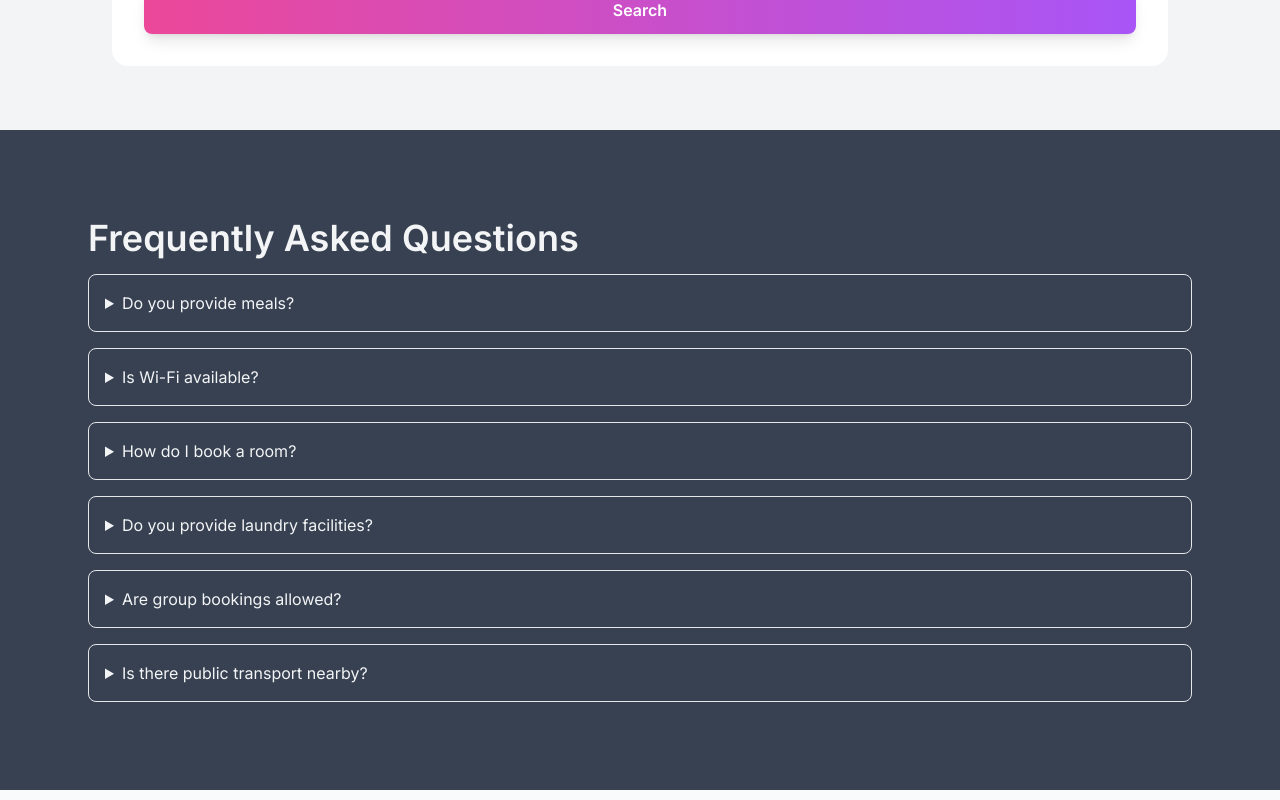
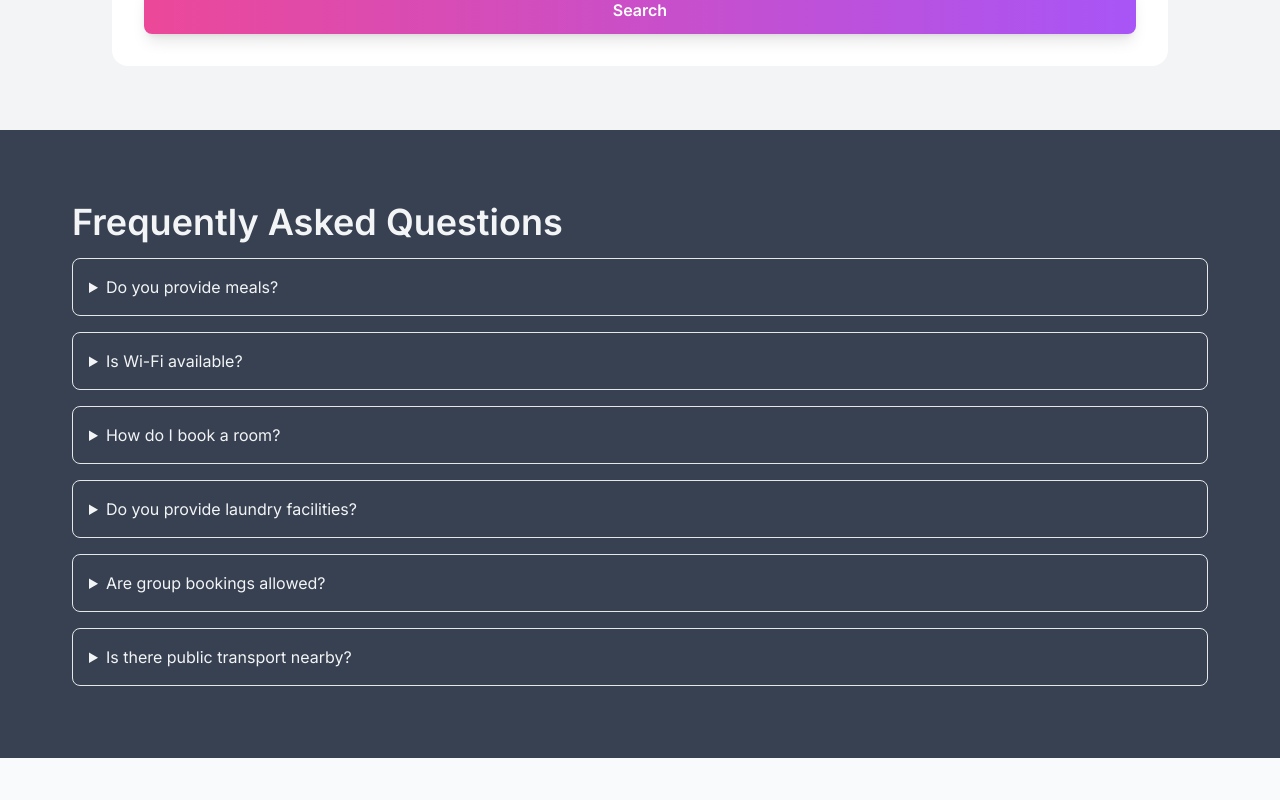
Before and after one commit to arunnishad1/hostel_websites, a React (Vite) app in the folder frontend/: page / in a window 1280 px wide. Shown: the part 1740-2540 px from the top of the page. Built offline with nearby package versions, Linux system fonts and the light colour scheme.

Commit message:
Home.jsx

```diff
--- a/frontend/src/components/Home.jsx
+++ b/frontend/src/components/Home.jsx
@@ -11,7 +11,7 @@ const Home = () => {
     <CardList />
 <HostelSearchForm />
 {/* faq */}
-<section className="bg-gray-700 dark:bg-gray-100 text-gray-100 dark:text-gray-800 p-14">
+<section className="bg-gray-700 dark:bg-gray-100 text-gray-100 dark:text-gray-800 p-10">
 	<div className="container flex flex-col justify-center px-4 py-8 mx-auto md:p-8">
 		<h2 className="text-2xl font-semibold sm:text-4xl pb-4">Frequently Asked Questions</h2>
 		<div className="space-y-4">
```
